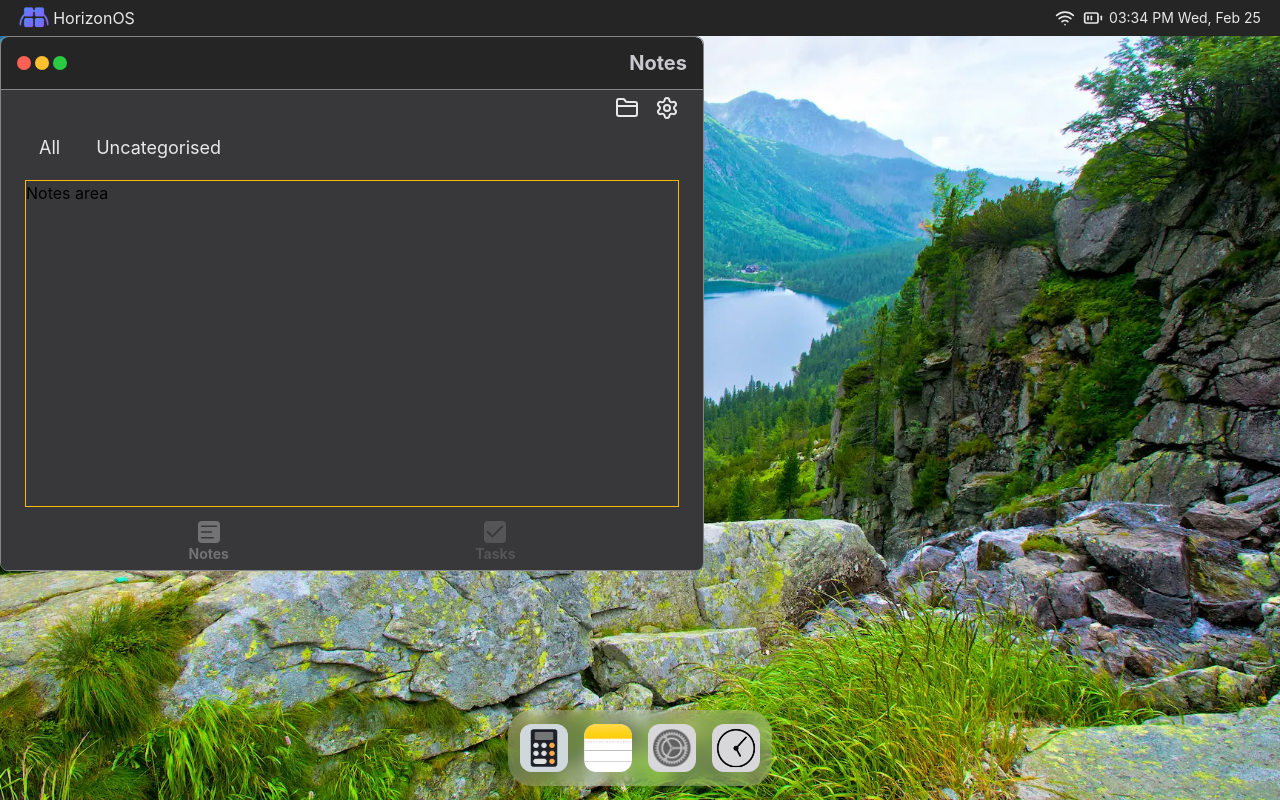
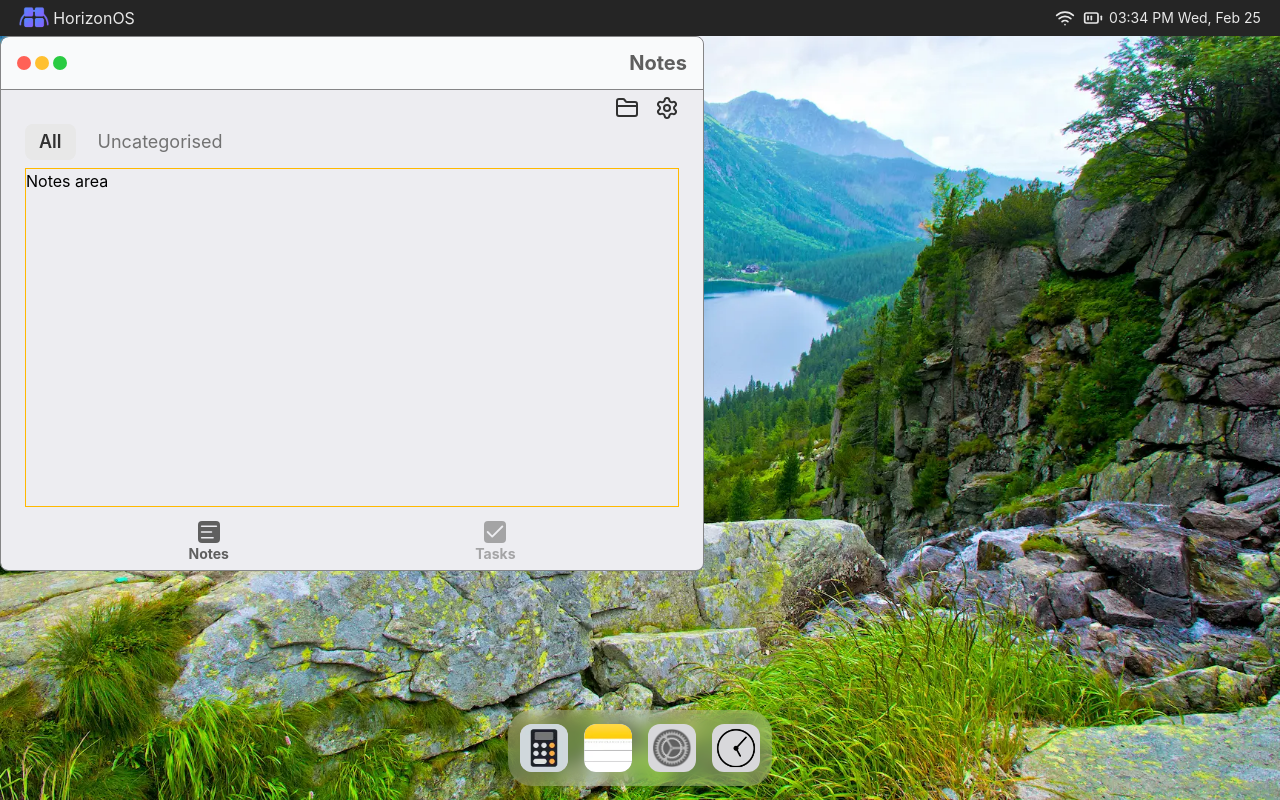
Before and after one commit to satish-sheoran/HorizonOS, a React (Vite) app: page / in a window 1280 px wide. Both pictures are taken after a click on the button 608 px from the left and 748 px from the top of the page. Built offline with nearby package versions, Linux system fonts and the light colour scheme.

Commit message:
feat(notes): add initial category toggle logic with two fixed categories
- added reducer to manage active category
- implemented switching between two fixed categories
- applied active state styling

```diff
--- a/src/components/Notes/AllNotes.jsx
+++ b/src/components/Notes/AllNotes.jsx
@@ -10,11 +10,11 @@ const AllNotes = () => {
             {activeTab === 'Notes' ?
                 <div className="grow border border-amber-400">Notes area</div>
                 :
-                <div
+                <button
                     onClick={() => toast.info("This will be available shortly")}
-                    className={`select-none grow font-bold text-center flex items-center justify-center border border-amber-400
+                    className={`select-none grow font-bold text-center flex items-center justify-center border border-amber-400 outline-none
                          ${theme !== 'dark' ? 'text-(--sec-dark-clr)' : 'text-(--sec-light-clr)'}
-                         `}>This functionality will be <br />available soon 😴 !</div>
+                         `}>This functionality will be <br />available soon 😴 !</button>
             }
         </>
     )
--- a/src/components/Notes/Categories.jsx
+++ b/src/components/Notes/Categories.jsx
@@ -1,13 +1,40 @@
-import { useSelector } from "react-redux"
+import { useDispatch, useSelector } from "react-redux"
+import { setActiveCategory } from "../../redux/features/NotesStrorage";
 
 const Categories = () => {
     const theme = useSelector((store) => store.wallpaper.theme)
+    const activeCategory = useSelector((store) => store.Notes.activeCategory)
+    const dispatch = useDispatch();
+    return (
+        <div className="categories ">
 
-    return (
-        <div className="categories  flex gap-2">
+            <button
+                onClick={() => dispatch(setActiveCategory({ category: 'All' }))}
+                className={` h-fit text-md md:text-lg  px-3.5 py-1 rounded-lg transition-all duration-150 ease-in-out
+                   ${theme !== 'dark'
+                        ? activeCategory === 'All'
+                            ? 'bg-(--primary-light-clr) text-(--primary-dark-clr) font-semibold'
+                            : 'text-(--sec-light-clr)'
+                        : activeCategory === 'All'
+                            ? 'bg-(--primary-dark-clr) text-(--primary-light-clr) font-semibold'
+                            : 'text-(--sec-dark-clr)'
+                    }
+                `}
+            >All</button>
 
-            <button className={`text-md md:text-lg  px-3.5 py-2.5 `}>All</button>
-            <button className={`text-md md:text-lg  px-3.5 py-2.5`}>Uncategorised</button>
+            <button
+                onClick={() => dispatch(setActiveCategory({ category: 'Uncategorised' }))}
+                className={` h-fit text-md md:text-lg  px-3.5 py-1 rounded-lg transition-all duration-150 ease-in-out
+                   ${theme !== 'dark'
+                        ? activeCategory === 'Uncategorised'
+                            ? 'bg-(--primary-light-clr) text-(--primary-dark-clr) font-semibold'
+                            : 'text-(--sec-light-clr)'
+                        : activeCategory === 'Uncategorised'
+                            ? 'bg-(--primary-dark-clr) text-(--primary-light-clr) font-semibold'
+                            : 'text-(--sec-dark-clr)'
+                    }
+                `}
+            >Uncategorised</button>
         </div>
     )
 }
--- a/src/components/Notes/Footer.jsx
+++ b/src/components/Notes/Footer.jsx
@@ -49,7 +49,7 @@ const Footer = () => {
                        ${theme !== 'dark'
                             ? activeTab === 'Tasks'
                                 ? 'bg-(--sec-dark-clr)'
-                                : 'bg-var(--third-dark-clr-low)'
+                                : 'bg-(--third-dark-clr-low)'
                             : activeTab === 'Tasks'
                                 ? 'bg-(--sec-light-clr)'
                                 : 'bg-(--sec-light-clr-low)'
--- a/src/constants/index.js
+++ b/src/constants/index.js
@@ -36,7 +36,7 @@ const Wallpapers = {
         {
             name: 'Morskie',
             id: 'morskie',
-            theme: 'dark',
+            theme: 'light',
             url: `${BASE_MOBILE_WALLPAPER_URL}morskie.webp`
         },
         {
@@ -74,7 +74,7 @@ const Wallpapers = {
         {
             name: 'Morskie',
             id: 'morskie',
-            theme: 'dark',
+            theme: 'light',
             url: `${BASE_DESKTOP_WALLPAPER_URL}morskie.webp`
         },
         {
--- a/src/redux/features/NotesStrorage.js
+++ b/src/redux/features/NotesStrorage.js
@@ -3,17 +3,23 @@ import { createSlice } from "@reduxjs/toolkit";
 const NotesSlice = createSlice({
     name: 'Notes',
     initialState: {
-        activeTab: 'Notes'
+        activeTab: 'Notes',
+        activeCategory: 'All'
     },
     reducers: {
         setActiveTab(state, action) {
             const { tab } = action.payload;
             if (!tab) return;
             state.activeTab = tab;
+        },
+        setActiveCategory(state, action) {
+            const { category } = action.payload;
+            if (!category) return;
+            state.activeCategory = category;
         }
     }
 
 })
 
-export const { setActiveTab } = NotesSlice.actions;
+export const { setActiveTab, setActiveCategory } = NotesSlice.actions;
 export default NotesSlice.reducer;
--- a/src/redux/features/windowApps.js
+++ b/src/redux/features/windowApps.js
@@ -1,7 +1,6 @@
 import { createSlice } from "@reduxjs/toolkit";
 import { INITIAL_Z_INDEX, WINDOW_CONFIG } from "../../constants";
 
-// USING React-Toastify which will send a toast if the feature is coming soon
 
 const windowAppSlice = createSlice({
     name: 'windowApps',
--- a/src/styles/Notes.css
+++ b/src/styles/Notes.css
@@ -10,7 +10,7 @@
 
 @layer base {
     .notes-body {
-        @apply w-full h-full flex flex-col px-(--padding-lg) py-(--padding-sm) md:px-(--padding-xl);
+        @apply relative w-full h-full flex flex-col px-(--padding-lg) py-(--padding-sm) md:px-(--padding-xl);
 
         nav {
             @apply flex flex-col mb-2 gap-(--gap-xs);
@@ -23,6 +23,10 @@
                 }
 
             }
+
+            .categories {
+                @apply flex gap-2 items-center
+            }
         }
 
         footer {
@@ -31,10 +35,10 @@
             div {
                 @apply w-full h-full flex items-center justify-between;
 
-                button{
-                    @apply flex flex-col items-center gap-[1px];
+                button {
+                    @apply flex flex-col items-center gap-px;
 
-                    span{
+                    span {
                         @apply font-bold text-sm;
                     }
                 }
```
Also changed, not shown: new.txt.
